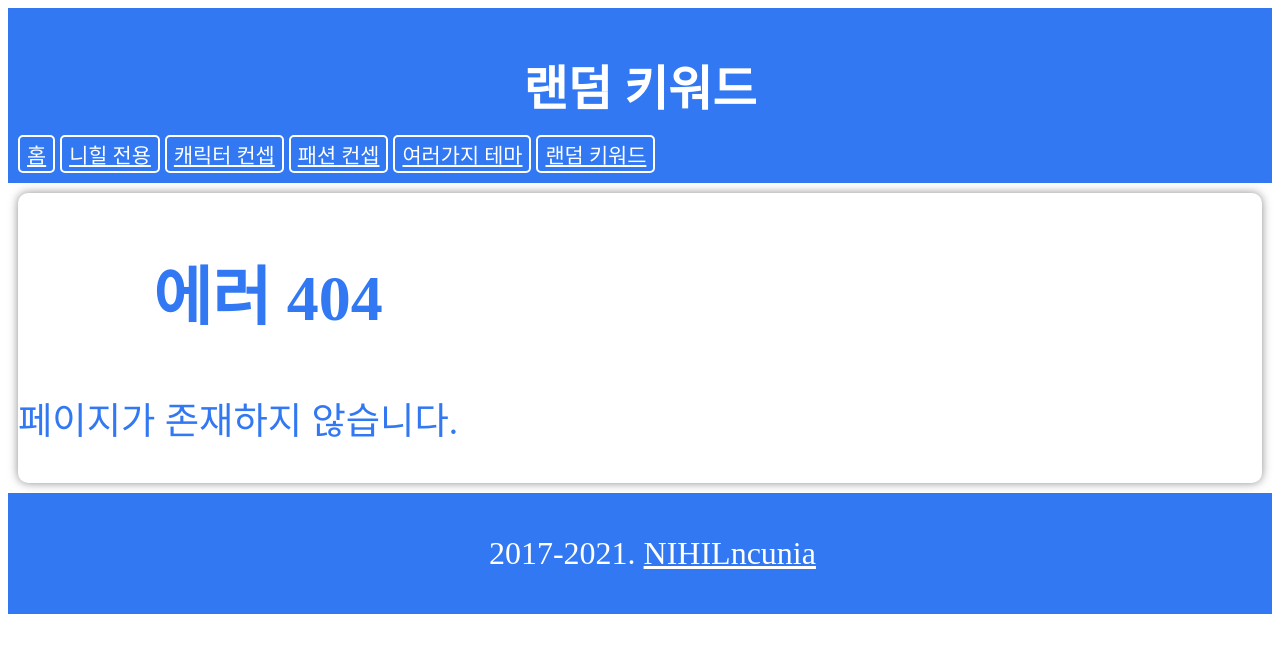
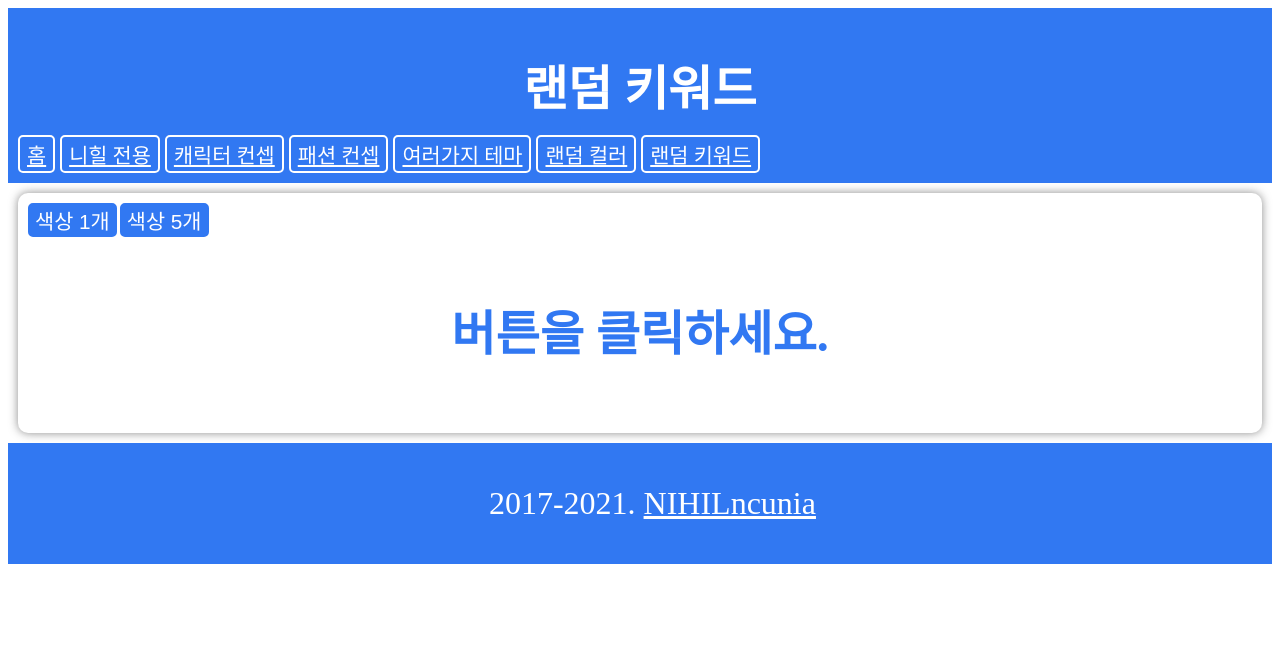
Before and after one commit to random-keyword/random-keyword, a Next.js app: page /keyword/color in a window 1280 px wide. Before the commit this address had no page. Shown: the top 652 px of the page. Built offline with nearby package versions, Linux system fonts and the light colour scheme.

Commit message:
2021 0217 디자인 약간 수정 + 랜덤 컬러 추가

```diff
--- a/components/AppLayout.jsx
+++ b/components/AppLayout.jsx
@@ -23,7 +23,7 @@ const AppLayout = ({ children, }) => {
         font-size: 2.4rem;
       }
       @media (min-width: 1px) and (max-width: 450px) {
-        font-size: 1.8rem;
+        font-size: 1.7rem;
       }
     }
 
@@ -46,7 +46,7 @@ const AppLayout = ({ children, }) => {
           font-size: 1.1rem;
         }
         @media (min-width: 1px) and (max-width: 450px) {
-          font-size: 0.9rem;
+          font-size: 0.8rem;
           font-weight: 400;
         }
 
@@ -71,7 +71,7 @@ const AppLayout = ({ children, }) => {
       font-size: 1.5rem;
     }
     @media (min-width: 1px) and (max-width: 450px) {
-      font-size: 1rem;
+      font-size: 0.9rem;
     }
 
     & > p {
@@ -117,6 +117,7 @@ const AppLayout = ({ children, }) => {
           <Link href='/keyword/character'><a>캐릭터 컨셉</a></Link>
           <Link href='/keyword/clothes'><a>패션 컨셉</a></Link>
           <Link href='/keyword/theme'><a>여러가지 테마</a></Link>
+          <Link href='/keyword/color'><a>랜덤 컬러</a></Link>
           <Link href='/keyword/random'><a>랜덤 키워드</a></Link>
         </nav>
       </header>
--- a/components/StyledArticle.jsx
+++ b/components/StyledArticle.jsx
@@ -46,7 +46,7 @@ const StyledArticle = ({ children, }) => {
             font-size: 1.1rem;
           }
           @media (min-width: 1px) and (max-width: 450px) {
-            font-size: 0.9rem;
+            font-size: 0.8rem;
             font-weight: 400;
           }
 
@@ -92,7 +92,7 @@ const StyledArticle = ({ children, }) => {
             font-size: 2rem;
           }
           @media (min-width: 1px) and (max-width: 450px) {
-            font-size: 1.4rem;
+            font-size: 1.3rem;
           }
         }
 
@@ -103,7 +103,7 @@ const StyledArticle = ({ children, }) => {
             font-size: 1.5rem;
           }
           @media (min-width: 1px) and (max-width: 450px) {
-            font-size: 1.2rem;
+            font-size: 1.1rem;
           }
         }
       }
@@ -122,7 +122,7 @@ const StyledArticle = ({ children, }) => {
         font-size: 1.6rem;
       }
       @media (min-width: 1px) and (max-width: 450px) {
-        font-size: 1.4rem;
+        font-size: 1.3rem;
       }
     }
 
@@ -139,7 +139,7 @@ const StyledArticle = ({ children, }) => {
         font-size: 1.1rem;
       }
       @media (min-width: 1px) and (max-width: 450px) {
-        font-size: 0.9rem;
+        font-size: 0.8rem;
         font-weight: 400;
       }
     }
@@ -154,7 +154,7 @@ const StyledArticle = ({ children, }) => {
         font-size: 1.1rem;
       }
       @media (min-width: 1px) and (max-width: 450px) {
-        font-size: 0.9rem;
+        font-size: 0.8rem;
         font-weight: 400;
       }
 
--- a/data/OtherData.js
+++ b/data/OtherData.js
@@ -69,4 +69,12 @@ export const ColorData = {
 
     return hexBox;
   },
+  contrast: (hex) => {
+    const r = parseInt(hex.substr(0, 2), 16);
+    const g = parseInt(hex.substr(2, 2), 16);
+    const b = parseInt(hex.substr(4, 2), 16);
+    const contrast = ((r * 299) + (g * 587) + (b * 114)) / 1000;
+
+    return (contrast >= 128) ? '#000000' : '#FFFFFF';
+  },
 };
--- a/pages/keyword/NIHIL.jsx
+++ b/pages/keyword/NIHIL.jsx
@@ -63,7 +63,7 @@ const KeywordNIHIL = () => {
         <meta property='og:title' content={text.title} />
         <meta name='twitter:title' content={text.title} />
         <meta property='og:url' content={text.link} />
-        <title>니힐 전용 - 랜덤 키워드</title>
+        <title>{text.title}</title>
       </Head>
       <StyledArticle>
         <div id='keyword-display'>
--- a/pages/keyword/character.jsx
+++ b/pages/keyword/character.jsx
@@ -102,7 +102,7 @@ const KeywordCharacter = () => {
         <meta property='og:title' content={text.title} />
         <meta name='twitter:title' content={text.title} />
         <meta property='og:url' content={text.link} />
-        <title>캐릭터 컨셉 - 랜덤 키워드</title>
+        <title>{text.title}</title>
       </Head>
       <StyledArticle>
         <div id='keyword-display'>
--- a/pages/keyword/clothes.jsx
+++ b/pages/keyword/clothes.jsx
@@ -129,7 +129,7 @@ const KeywordClothes = () => {
         <meta property='og:title' content={text.title} />
         <meta name='twitter:title' content={text.title} />
         <meta property='og:url' content={text.link} />
-        <title>패션 컨셉 - 랜덤 키워드</title>
+        <title>{text.title}</title>
       </Head>
       <StyledArticle>
         <div id='keyword-display'>
--- /dev/null
+++ b/pages/keyword/color.jsx
@@ -0,0 +1,96 @@
+import React, { useCallback, useState } from 'react';
+import AppLayout from '@components/AppLayout';
+import Head from 'next/head';
+import StyledArticle from '@components/StyledArticle';
+import { css } from '@emotion/react';
+import { get5Color, getColor } from '@utils/getColor';
+
+const text = {
+  title: '랜덤 컬러 - 랜덤 키워드',
+  link: 'https://random-keyword.github.io/keyword/NIHIL',
+};
+
+const KeywordColor = () => {
+  const [ keyword, setKeyword, ] = useState(<p className='initial-item'>버튼을 클릭하세요.</p>);
+
+  const onCLickColor = useCallback(() => {
+    setKeyword(getColor());
+  }, []);
+
+  const onCLick5Color = useCallback(() => {
+    setKeyword(get5Color());
+  }, []);
+
+  const colorContainer = css`
+    flex: 1;
+    display: flex;
+    align-items: center;
+    width: 100%;
+    box-sizing: border-box;
+    padding: 10px;
+
+    & > div {
+      width: inherit;
+      box-sizing: inherit;
+      text-align: center;
+
+      & > .initial-item {
+        font-weight: 900;
+        color: #3178f2;
+        font-size: 3rem;
+
+        @media (min-width: 451px) and (max-width: 800px) {
+          font-size: 2rem;
+        }
+        @media (min-width: 1px) and (max-width: 450px) {
+          font-size: 1.3rem;
+        }
+      }
+
+      & > .color-item {
+        width: 90%;
+        text-align: center;
+        padding: 5px 10px;
+        font-weight: 900;
+
+        & > .normal {
+          font-size: 3rem;
+          display: block;
+
+          @media (min-width: 451px) and (max-width: 800px) {
+            font-size: 2rem;
+          }
+          @media (min-width: 1px) and (max-width: 450px) {
+            font-size: 1.3rem;
+          }
+        }
+      }
+    }
+  `;
+
+  return (
+    <AppLayout>
+      <Head>
+        <meta property='og:title' content={text.title} />
+        <meta name='twitter:title' content={text.title} />
+        <meta property='og:url' content={text.link} />
+        <title>{text.title}</title>
+      </Head>
+      <StyledArticle>
+        <div id='keyword-display'>
+          <header>
+            <button onClick={onCLickColor}>색상 1개</button>
+            <button onClick={onCLick5Color}>색상 5개</button>
+          </header>
+          <div id='color-container' css={colorContainer}>
+            <div>
+              {keyword}
+            </div>
+          </div>
+        </div>
+      </StyledArticle>
+    </AppLayout>
+  );
+};
+
+export default KeywordColor;
--- a/pages/keyword/random.jsx
+++ b/pages/keyword/random.jsx
@@ -29,7 +29,7 @@ const KeywordRandom = () => {
         <meta property='og:title' content={text.title} />
         <meta name='twitter:title' content={text.title} />
         <meta property='og:url' content={text.link} />
-        <title>랜덤 키워드 - 랜덤 키워드</title>
+        <title>{text.title}</title>
       </Head>
       <StyledArticle>
         <div id='keyword-display'>
--- a/pages/keyword/theme.jsx
+++ b/pages/keyword/theme.jsx
@@ -60,7 +60,7 @@ const KeywordTheme = () => {
         <meta property='og:title' content={text.title} />
         <meta name='twitter:title' content={text.title} />
         <meta property='og:url' content={text.link} />
-        <title>여러가지 테마 - 랜덤 키워드</title>
+        <title>{text.title}</title>
       </Head>
       <StyledArticle>
         <div id='keyword-display'>
--- /dev/null
+++ b/utils/getColor.js
@@ -0,0 +1,35 @@
+import React from 'react';
+import { ColorData } from '@data/OtherData';
+import { v4 as uuid } from 'uuid';
+
+export const getColor = () => {
+  const colorItem = ColorData.oneColor();
+  const contrast = ColorData.contrast(colorItem);
+
+  const red = parseInt(colorItem.substr(0, 2), 16);
+  const green = parseInt(colorItem.substr(2, 2), 16);
+  const blue = parseInt(colorItem.substr(4, 2), 16);
+
+  const bg = {
+    background: `#${colorItem}`,
+  };
+
+  const color = {
+    color: `${contrast}`,
+  };
+
+  return (
+    <p className='color-item' style={bg} key={uuid()}>
+      <span className='normal' style={color}>#{colorItem} ({red}, {green}, {blue})</span>
+    </p>
+  );
+};
+
+export const get5Color = () => {
+  const item = [];
+  for (let i = 0; i < 5; i++) {
+    item.push(getColor());
+  }
+
+  return item;
+};
```
Also changed, not shown: public/README.md.
